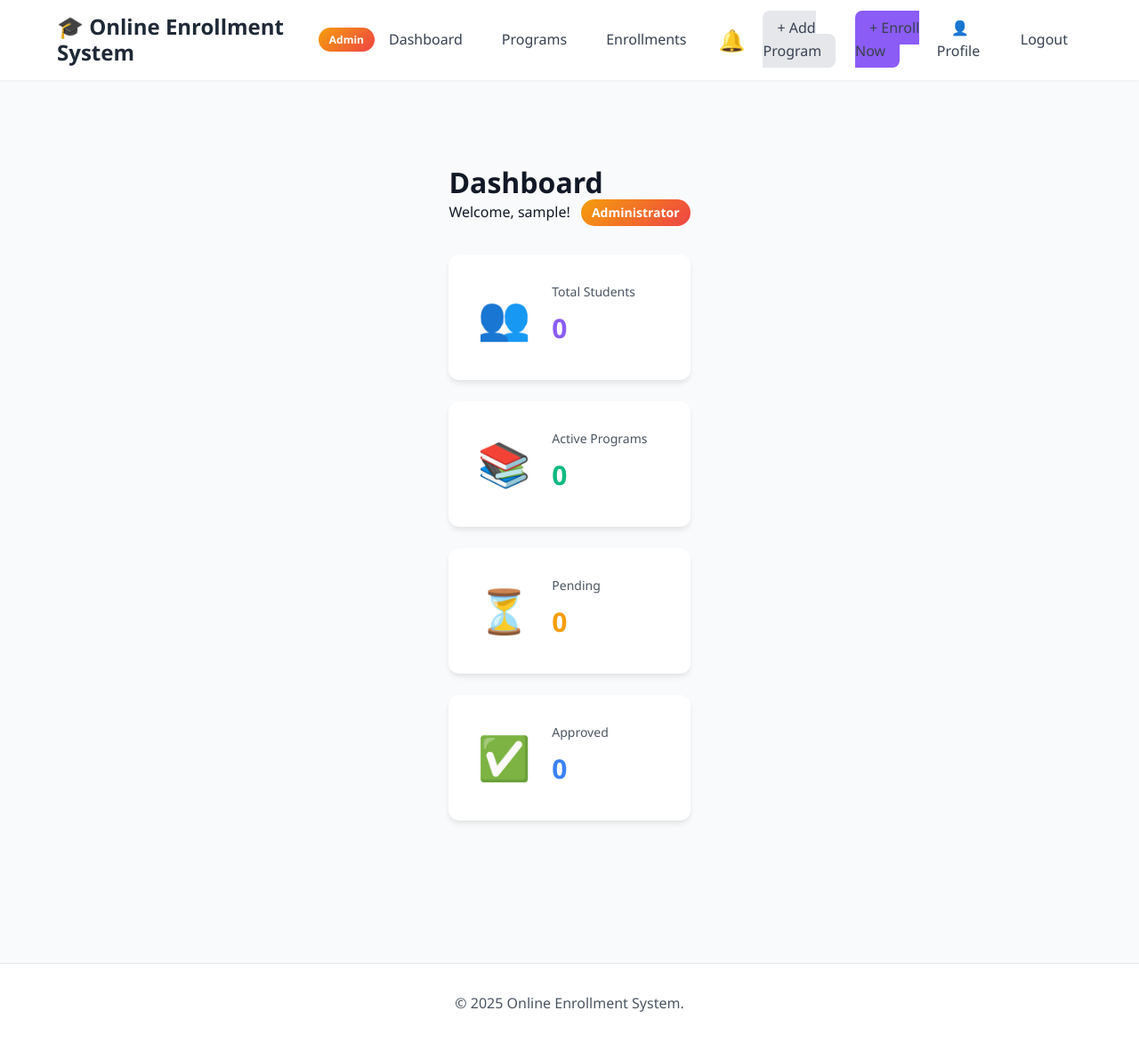
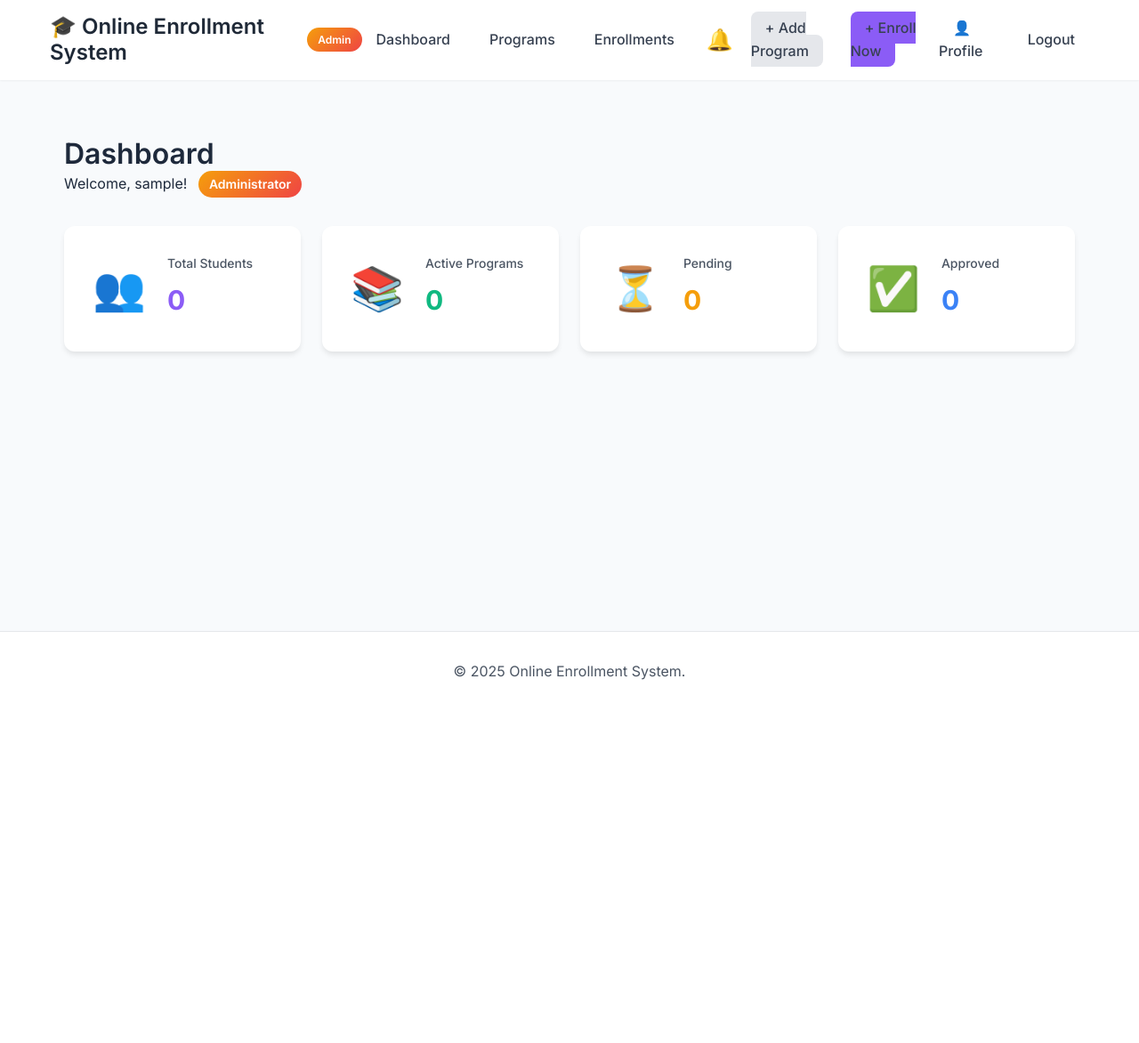
Before and after one commit to ramosjarod04-creator/enrollment, a Django app: page / in a window 1280 px wide. Shown: the whole page at 89% size. After the commit the page ends 764 px from the top, so only its background shows below. Run offline with Django 5.2, Linux system fonts and the light colour scheme; the visitor is signed in with stand-in values (Sample User, id 1); data that the repository does not hold is empty; parts of the project's set-up code (start-up, migrations or seed data) failed here and were passed over.

Commit message:
Design: updated base template with modern typography and flexbox layout

```diff
--- a/enrollments/templates/base.html
+++ b/enrollments/templates/base.html
@@ -4,11 +4,44 @@
 <head>
     <meta charset="UTF-8">
     <meta name="viewport" content="width=device-width, initial-scale=1.0">
+    <meta http-equiv="X-UA-Compatible" content="ie=edge">
     <title>{% block title %}Online Enrollment System{% endblock %}</title>
 
     <link rel="icon" type="image/x-icon" href="{% static 'favicon.ico' %}">
 
+    <link rel="preconnect" href="https://fonts.googleapis.com">
+    <link rel="preconnect" href="https://fonts.gstatic.com" crossorigin>
+    <link href="https://fonts.googleapis.com/css2?family=Inter:wght@300;400;500;600;700&display=swap" rel="stylesheet">
+    <link rel="stylesheet" href="https://cdnjs.cloudflare.com/ajax/libs/font-awesome/6.4.0/css/all.min.css">
+
     <link rel="stylesheet" href="{% static 'css/styles.css' %}">
+
+    <style>
+        :root {
+            --primary-color: #2563eb;
+            --bg-color: #f8fafc;
+            --text-dark: #1e293b;
+        }
+        body {
+            font-family: 'Inter', sans-serif;
+            background-color: var(--bg-color);
+            color: var(--text-dark);
+            margin: 0;
+            display: flex;
+            flex-direction: column;
+            min-height: 100vh;
+        }
+        .main-content {
+            flex: 1 0 auto;
+            padding: 2rem 0;
+        }
+        .container {
+            width: 100%;
+            max-width: 1200px;
+            margin: 0 auto;
+            padding: 0 1rem;
+        }
+    </style>
 
     {% block extra_head %}{% endblock %}
 </head>
@@ -17,18 +50,21 @@
         {% include 'atomic/organisms/header.html' %}
     {% endif %}
 
-    <div class="container">
-        {% include 'atomic/organisms/messages.html' %}
+    <main class="main-content">
+        <div class="container">
+            {% if messages %}
+                <div class="messages-wrapper">
+                    {% include 'atomic/organisms/messages.html' %}
+                </div>
+            {% endif %}
 
-        <main class="main-content">
             {% block content %}{% endblock %}
-        </main>
-    </div>
+        </div>
+    </main>
 
     {% include 'atomic/organisms/footer.html' %}
 
     <script src="{% static 'js/script.js' %}"></script>
-
     {% block extra_js %}{% endblock %}
 </body>
 </html>
```
